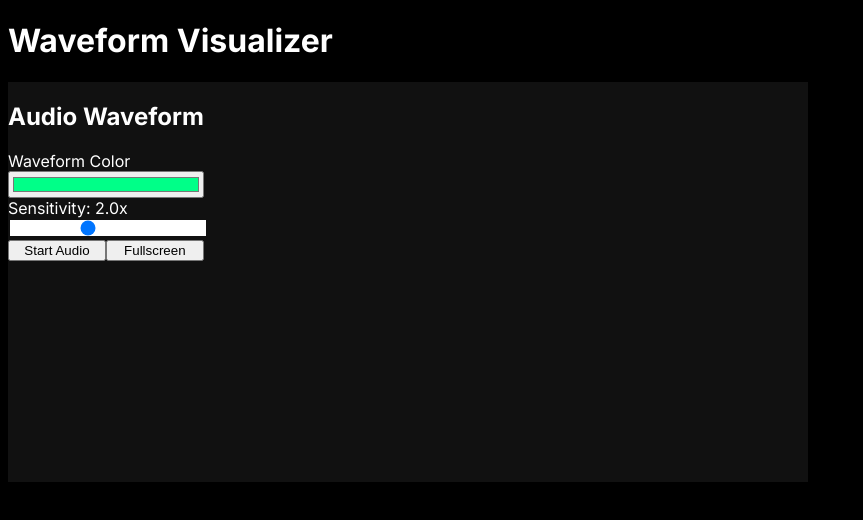
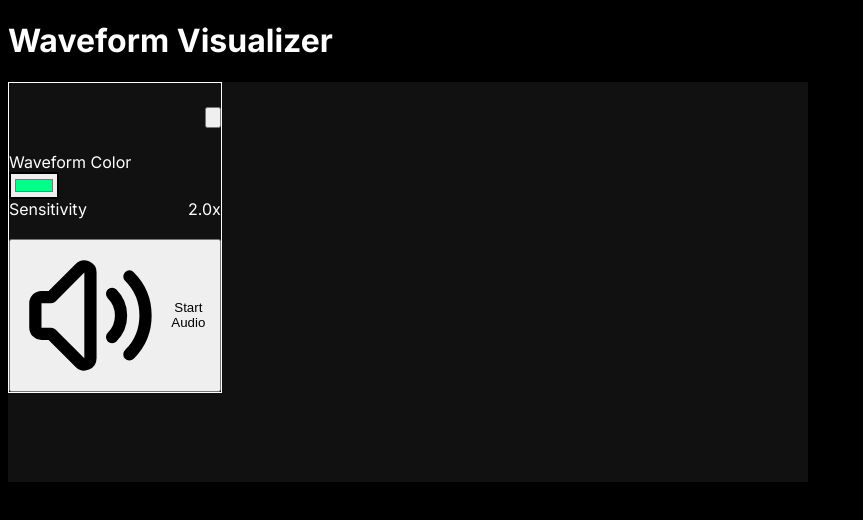
Before and after one commit to MrRob0t404/visuals-playground, a Next.js app: page /sketches/waveform in a window 1280 px wide. Shown: the top 520 px of the page, without its empty margins (0-863 px from the left). Built offline with nearby package versions, Linux system fonts and the light colour scheme.

Commit message:
feat: enhance WaveformVisualizer UI
- Improve control panel styling and layout\n- Add icons and visual feedback\n- Enhance color picker and sensitivity controls\n- Improve error message presentation\n- Add subtle animations and transitions\n- Implement better visual hierarchy

```diff
--- a/src/app/sketches/WaveformVisualizer.tsx
+++ b/src/app/sketches/WaveformVisualizer.tsx
@@ -169,20 +169,49 @@ export default function WaveformVisualizer({
 
   return (
     <div className={`relative ${isFullscreen ? 'fixed inset-0 z-50 bg-black' : ''}`}>
-      <div className="absolute top-4 left-4 z-10 bg-black/50 backdrop-blur-sm rounded-lg p-4 text-white">
-        <h2 className="text-xl font-bold mb-4">{title}</h2>
-        <div className="space-y-4">
-          <div>
-            <label className="block text-sm font-medium mb-1">Waveform Color</label>
+      <div className="absolute top-4 left-4 z-10 bg-black/70 backdrop-blur-md rounded-xl p-6 text-white shadow-2xl border border-white/10">
+        <div className="flex items-center justify-between mb-6">
+          <h2 className="text-2xl font-bold bg-gradient-to-r from-green-400 to-blue-500 bg-clip-text text-transparent">
+            {title}
+          </h2>
+          <button
+            onClick={toggleFullscreen}
+            className="p-2 rounded-lg hover:bg-white/10 transition-colors"
+            title={isFullscreen ? 'Exit Fullscreen' : 'Enter Fullscreen'}
+          >
+            {isFullscreen ? (
+              <svg className="w-6 h-6" fill="none" stroke="currentColor" viewBox="0 0 24 24">
+                <path strokeLinecap="round" strokeLinejoin="round" strokeWidth={2} d="M6 18L18 6M6 6l12 12" />
+              </svg>
+            ) : (
+              <svg className="w-6 h-6" fill="none" stroke="currentColor" viewBox="0 0 24 24">
+                <path strokeLinecap="round" strokeLinejoin="round" strokeWidth={2} d="M4 8V4m0 0h4M4 4l5 5m11-5h-4m4 0v4m0-4l-5 5M4 16v4m0 0h4m-4 0l5-5m11 5l-5-5m5 5v-4m0 4h-4" />
+              </svg>
+            )}
+          </button>
+        </div>
+
+        <div className="space-y-6">
+          <div className="space-y-2">
+            <label className="block text-sm font-medium text-gray-300">Waveform Color</label>
+            <div className="flex items-center gap-4">
               <input
                 type="color"
                 value={waveformColor}
                 onChange={(e) => setWaveformColor(e.target.value)}
-              className="w-full h-8 rounded cursor-pointer"
+                className="w-12 h-12 rounded-lg cursor-pointer border-2 border-white/20 hover:border-white/40 transition-colors"
               />
+              <div className="flex-1">
+                <div className="h-2 rounded-full bg-gradient-to-r from-transparent via-current to-transparent" style={{ backgroundColor: waveformColor }} />
               </div>
-          <div>
-            <label className="block text-sm font-medium mb-1">Sensitivity: {sensitivity.toFixed(1)}x</label>
+            </div>
+          </div>
+
+          <div className="space-y-2">
+            <div className="flex items-center justify-between">
+              <label className="block text-sm font-medium text-gray-300">Sensitivity</label>
+              <span className="text-sm font-mono">{sensitivity.toFixed(1)}x</span>
+            </div>
             <input
               type="range"
               min="0.1"
@@ -190,37 +219,55 @@ export default function WaveformVisualizer({
               step="0.1"
               value={sensitivity}
               onChange={(e) => setSensitivity(parseFloat(e.target.value))}
-              className="w-full h-2 bg-gray-700 rounded-lg appearance-none cursor-pointer"
+              className="w-full h-2 bg-gray-800 rounded-lg appearance-none cursor-pointer [&::-webkit-slider-thumb]:appearance-none [&::-webkit-slider-thumb]:w-4 [&::-webkit-slider-thumb]:h-4 [&::-webkit-slider-thumb]:rounded-full [&::-webkit-slider-thumb]:bg-white [&::-webkit-slider-thumb]:hover:bg-gray-200 [&::-webkit-slider-thumb]:transition-colors"
             />
           </div>
-          <div className="flex gap-2">
+
+          <div className="flex gap-3">
             <button
               onClick={() => isListening ? stopListening() : startListening()}
-              className={`flex-1 px-4 py-2 rounded-lg transition-colors ${
+              className={`flex-1 px-6 py-3 rounded-lg font-medium transition-all duration-200 ${
                 isListening
-                  ? 'bg-red-600 hover:bg-red-700'
-                  : 'bg-green-600 hover:bg-green-700'
+                  ? 'bg-red-600 hover:bg-red-700 shadow-lg shadow-red-500/20'
+                  : 'bg-green-600 hover:bg-green-700 shadow-lg shadow-green-500/20'
               }`}
             >
-              {isListening ? 'Stop Audio' : 'Start Audio'}
-            </button>
-            <button
-              onClick={toggleFullscreen}
-              className="flex-1 px-4 py-2 bg-blue-600 hover:bg-blue-700 rounded-lg transition-colors"
-            >
-              {isFullscreen ? 'Exit' : 'Fullscreen'}
+              <div className="flex items-center justify-center gap-2">
+                {isListening ? (
+                  <>
+                    <svg className="w-5 h-5" fill="none" stroke="currentColor" viewBox="0 0 24 24">
+                      <path strokeLinecap="round" strokeLinejoin="round" strokeWidth={2} d="M19 11a7 7 0 01-7 7m0 0a7 7 0 01-7-7m7 7v4m0 0H8m4 0h4m-4-8a3 3 0 01-3-3V5a3 3 0 116 0v6a3 3 0 01-3 3z" />
+                    </svg>
+                    Stop Audio
+                  </>
+                ) : (
+                  <>
+                    <svg className="w-5 h-5" fill="none" stroke="currentColor" viewBox="0 0 24 24">
+                      <path strokeLinecap="round" strokeLinejoin="round" strokeWidth={2} d="M15.536 8.464a5 5 0 010 7.072m2.828-9.9a9 9 0 010 12.728M5.586 15H4a1 1 0 01-1-1v-4a1 1 0 011-1h1.586l4.707-4.707C10.923 3.663 12 4.109 12 5v14c0 .891-1.077 1.337-1.707.707L5.586 15z" />
+                    </svg>
+                    Start Audio
+                  </>
+                )}
+              </div>
             </button>
           </div>
         </div>
       </div>
+
       {error && (
-        <div className="absolute top-4 right-4 z-10 bg-red-600/90 backdrop-blur-sm text-white px-4 py-2 rounded-lg shadow-lg">
+        <div className="absolute top-4 right-4 z-10 bg-red-600/90 backdrop-blur-md text-white px-6 py-3 rounded-xl shadow-2xl border border-red-500/20 animate-fade-in">
+          <div className="flex items-center gap-2">
+            <svg className="w-5 h-5" fill="none" stroke="currentColor" viewBox="0 0 24 24">
+              <path strokeLinecap="round" strokeLinejoin="round" strokeWidth={2} d="M12 8v4m0 4h.01M21 12a9 9 0 11-18 0 9 9 0 0118 0z" />
+            </svg>
             {error}
           </div>
+        </div>
       )}
+
       <div
         ref={containerRef}
-        className={`w-full h-full ${isFullscreen ? '' : 'rounded-lg overflow-hidden shadow-2xl'}`}
+        className={`w-full h-full ${isFullscreen ? '' : 'rounded-xl overflow-hidden shadow-2xl'}`}
       />
     </div>
   );
```
Lines whose indentation alone changed are shown as unchanged.
